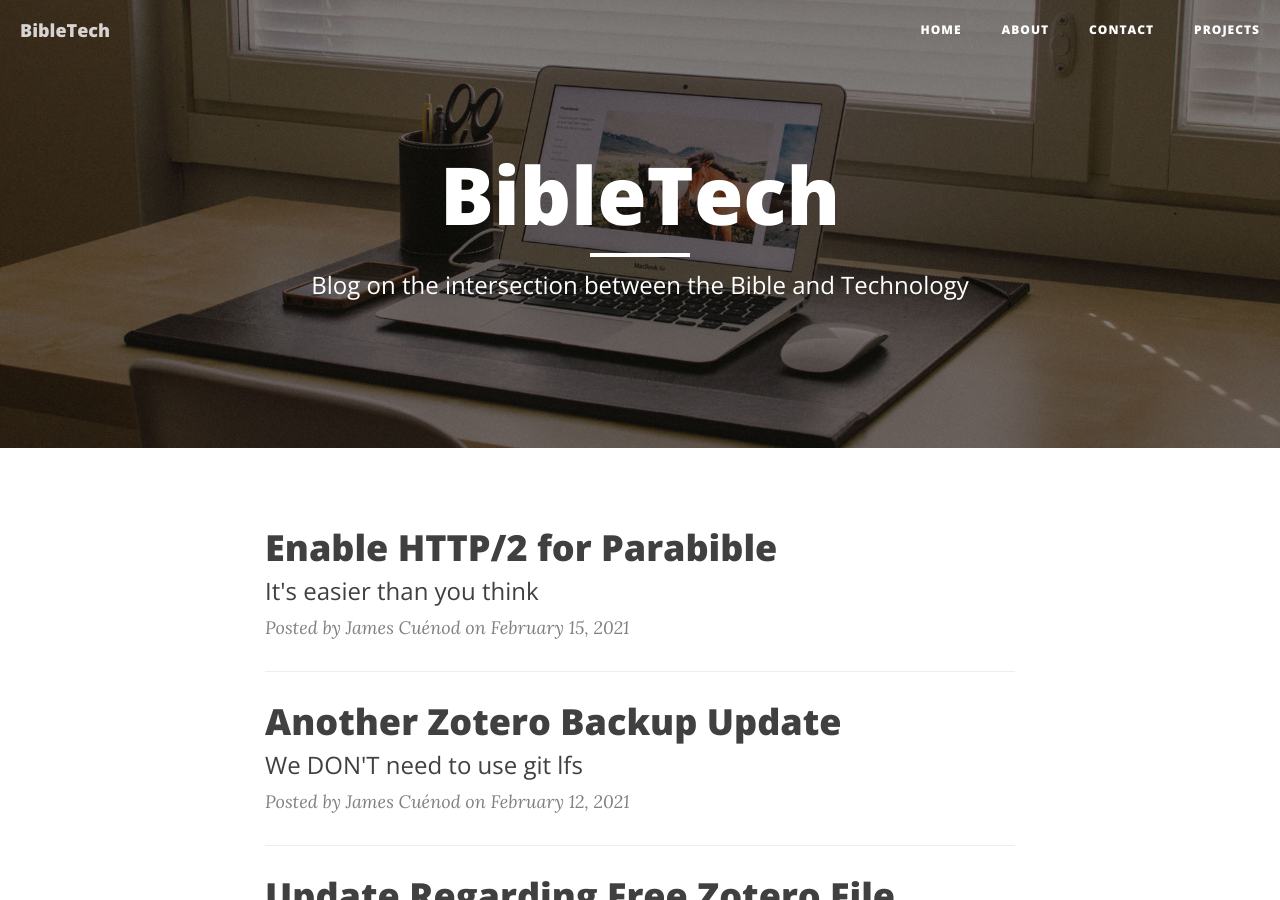
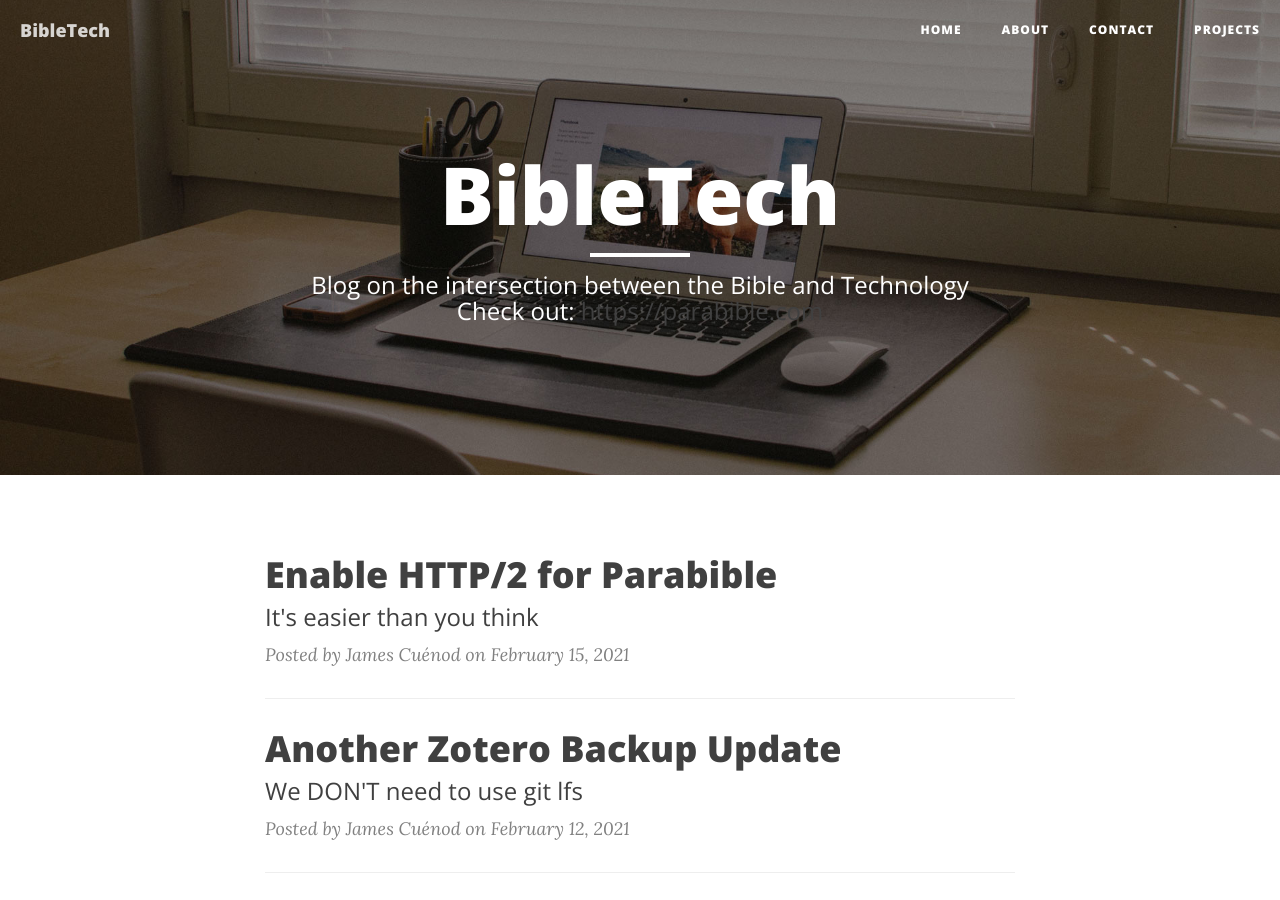
Before and after one commit to jcuenod/bibletech, a Jekyll site: the page built from index.html, in a window 1280 px wide and 900 px high. Built offline with Jekyll 4.4.1, drawn with Linux system fonts in a browser that asks for light colours; nearby versions of some CDN libraries; the list of posts is cut into pages by our own code.

Commit message:
Add parabible url to front page header

```diff
--- a/index.html
+++ b/index.html
@@ -1,6 +1,6 @@
 ---
 layout: page
-description: "Blog on the intersection between the Bible and Technology"
+description: "Blog on the intersection between the Bible and Technology<br />Check out: <a href='https://parabible.com'>https://parabible.com</a>"
 order: 1
 ---
 
```
